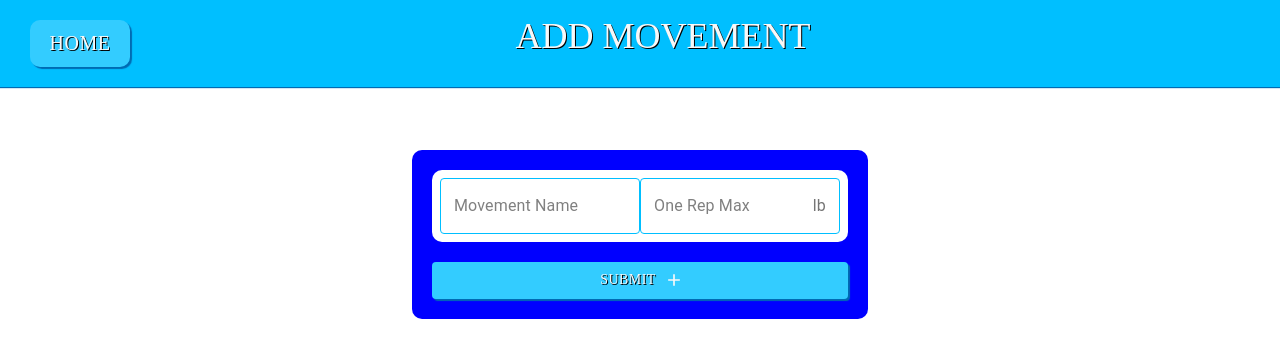
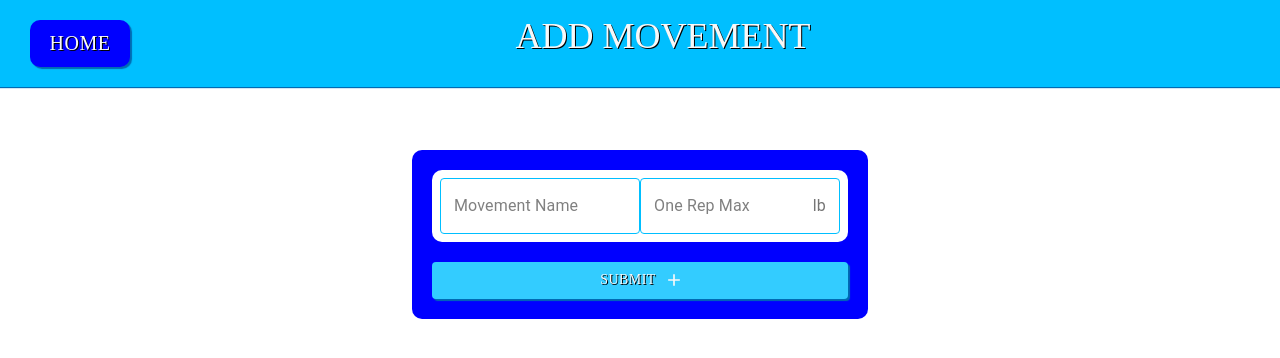
Before and after one commit to vbrambila2/one-rep-max, a React (Create React App) app in the folder client/: page /add in a window 1280 px wide. Shown: the top 358 px of the page. Built offline with nearby package versions, Linux system fonts and the light colour scheme; a web font is replaced by a local one.

Commit message:
home and back button backgrounds changed to darker blue

```diff
--- a/client/src/components/Header.js
+++ b/client/src/components/Header.js
@@ -73,7 +73,7 @@ const useStyles = makeStyles((theme) => ({
         zIndex: 9999
     },
     homeButton: {
-        background: '#33ccff',
+        background: '#0000ff',
         boxShadow: '2px 2px 1px #006bb3',
         color: '#F8F8F8',
         textShadow: '1px 1px #000000',
@@ -93,7 +93,7 @@ const useStyles = makeStyles((theme) => ({
     },
     [theme.breakpoints.down('sm')]: {
         homeButton: {
-            background: '#33ccff',
+            background: '#0000ff',
             boxShadow: '2px 2px 1px #006bb3',
             color: '#F8F8F8',
             textShadow: '1px 1px #000000',
```
